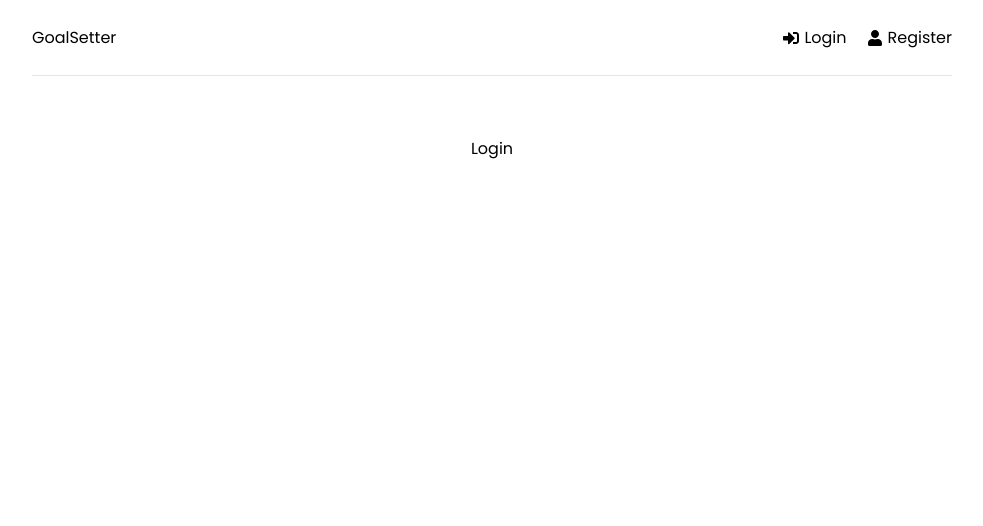
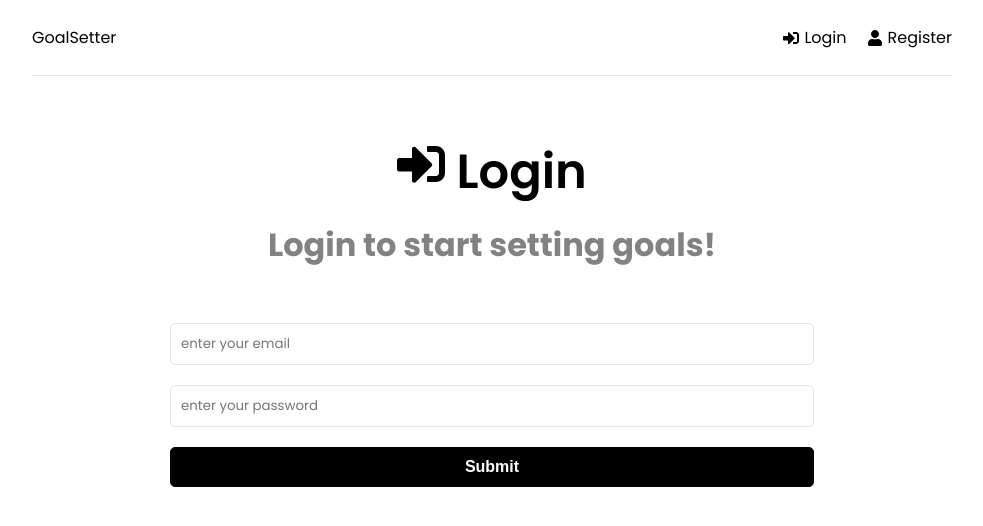
Before and after one commit to forrestmorrison/mern-stack-project, a React (Create React App) app in the folder client/: page /login in a window 1280 px wide. Shown: the top 526 px of the page, without its empty margins (148-1131 px from the left). Built offline with nearby package versions, Linux system fonts and the light colour scheme.

Commit message:
added form to Login page

```diff
--- a/client/src/pages/Login.jsx
+++ b/client/src/pages/Login.jsx
@@ -1,8 +1,65 @@
-
+import { useState, useEffect } from "react"
+import { FaSignInAlt } from "react-icons/fa"
 
 const Login = () => {
+
+  const [formData, setFormData] = useState({
+    email: '',
+    password: ''
+  })
+
+  const { email, password } = formData
+
+  const onChange = (e) => {
+    setFormData((prevState) => ({
+      ...prevState,
+      [e.target.name]: e.target.value
+    }))
+  }
+
+  const onSubmit = (e) => {
+    e.preventDefault()
+  }
+
   return (
-    <div>Login</div>
+    <>
+      <section className="heading">
+        <h1>
+          <FaSignInAlt /> Login
+        </h1>
+        <p>Login to start setting goals!</p>
+      </section>
+
+      <section className="form" onSubmit={onSubmit}>
+        <form>
+          <div className="form-group">
+            <input
+              type="text"
+              className="form-control"
+              id="email"
+              name="email"
+              value={email}
+              placeholder="enter your email"
+              onChange={onChange}
+            />
+          </div>
+          <div className="form-group">
+            <input
+              type="text"
+              className="form-control"
+              id="password"
+              name="password"
+              value={password}
+              placeholder="enter your password"
+              onChange={onChange}
+            />
+          </div>
+          <div className="form-group">
+            <button type="submit" className="btn btn-block">Submit</button>
+          </div>
+        </form>
+      </section>
+    </>
   )
 }
 
```
